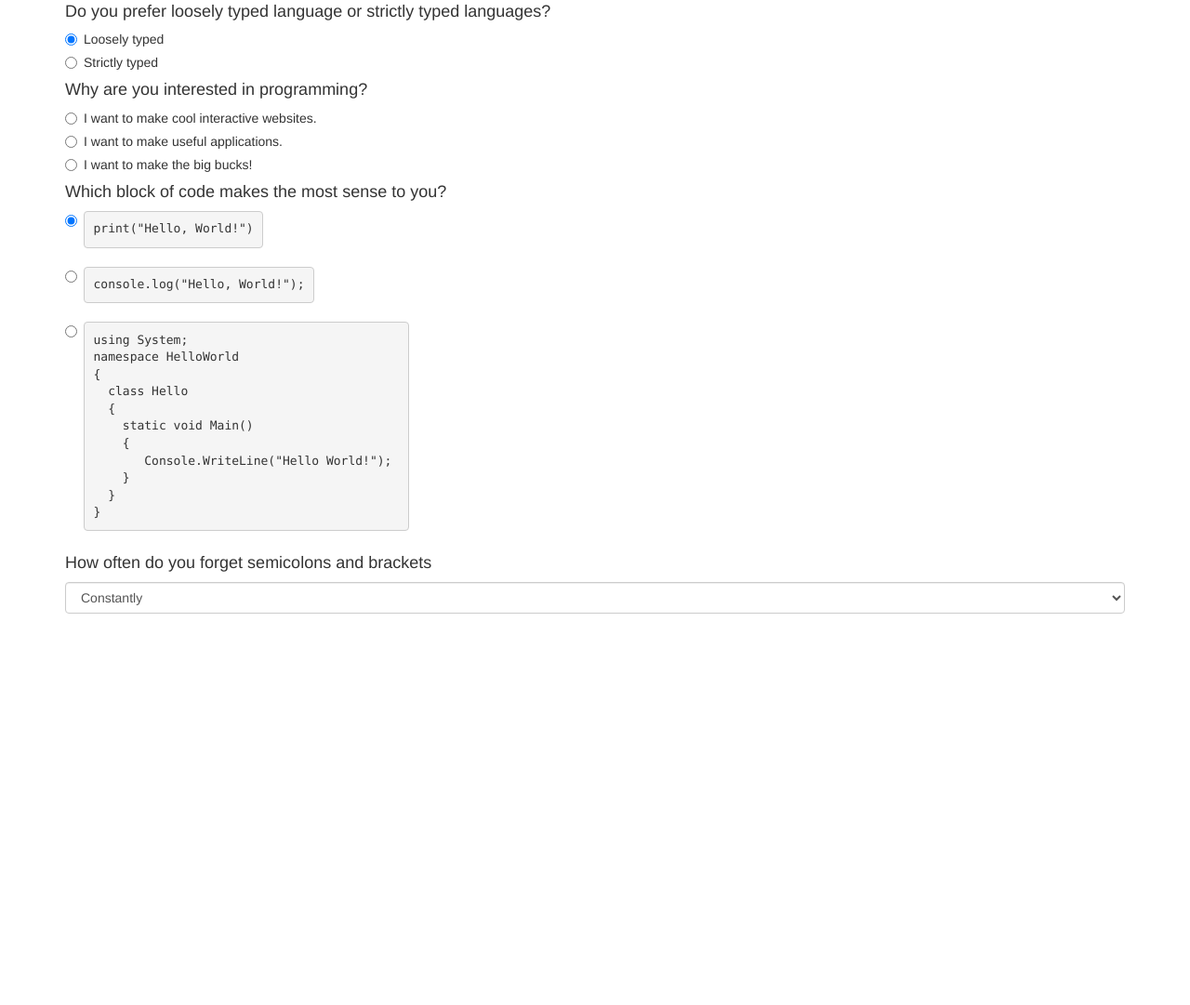
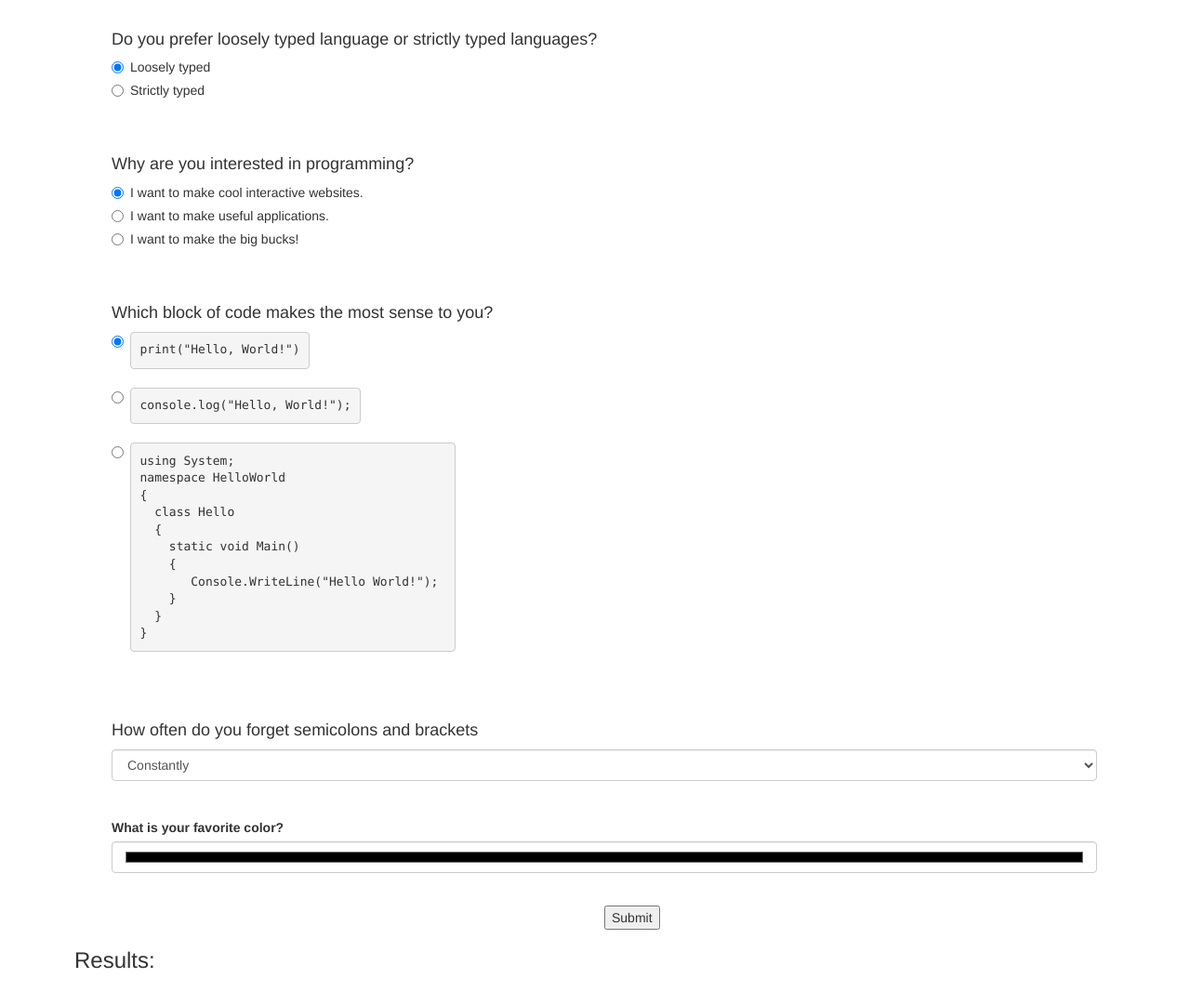
Before and after one commit to jasonhuels/programming-language-suggester, a plain HTML site: page index.html in a window 1280 px wide. Shown: the part 67-1148 px from the top of the page at 93% size. Before the commit the page ends 800 px from the top, so only its background shows below. Drawn offline with Linux system fonts and the light colour scheme.

Commit message:
add javascript to get values from the form on submit

```diff
--- a/css/styles.css
+++ b/css/styles.css
@@ -0,0 +1,18 @@
+.question {
+  padding: 20px;
+}
+
+#submit {
+  margin-left: 50%;
+  margin-right: 50%;
+}
+
+form {
+  padding-left: 20px;
+}
+
+.container {
+  padding-bottom: 50px;
+  padding-left: 25px;
+  padding-right: 25px;
+}
--- a/index.html
+++ b/index.html
@@ -11,6 +11,8 @@
     <div class="container">
       <h1>Which Programming Language is Right For You?</h1>
       <form class="questionaire" action="index.html" method="post">
+
+        <div class="question">
           <h4>Do you prefer loosely typed language or strictly typed languages?</h4>
           <div class="radio">
             <label>
@@ -24,9 +26,12 @@
               Strictly typed
             </label>
           </div>
+        </div>
 
+
+        <div class="question">
+          <div class="radio">
             <h4>Why are you interested in programming?</h4>
-        <div class="radio">
             <label>
               <input type="radio" name="interest" value="loose" checked>
               I want to make cool interactive websites.
@@ -44,35 +49,51 @@
               I want to make the big bucks!
             </label>
           </div>
+        </div>
 
+        <div class="question">
           <h4>Which block of code makes the most sense to you?</h4>
           <div class="radio">
             <label>
-            <input type="radio" name="interest" value="loose" checked>
+              <input type="radio" name="code" value="loose" checked>
               <pre>print("Hello, World!")</pre>
             </label>
           </div>
           <div class="radio">
             <label>
-            <input type="radio" name="interest" value="strict">
+              <input type="radio" name="code" value="strict">
               <pre>console.log("Hello, World!");</pre>
             </label>
           </div>
           <div class="radio">
             <label>
-            <input type="radio" name="interest" value="strict">
+              <input type="radio" name="code" value="strict">
               <pre>using System; <br>namespace HelloWorld <br>{ <br>  class Hello <br>  { <br>    static void Main() <br>    { <br>       Console.WriteLine("Hello World!"); <br>    }<br>  }<br>}</pre>
 
             </label>
           </div>
+        </div>
 
+        <div class="question">
           <h4>How often do you forget semicolons and brackets</h4>
           <select class="form-control" id="punctuation">
             <option>Constantly</option>
             <option>Rarely</option>
             <option>Never</option>
           </select>
+        </div>
+
+        <div class="form-group question">
+          <label for="color">What is your favorite color?</label>
+          <input id="color" class="form-control" type="color">
+        </div>
+
+        <button type="submit" name="button" id="submit">Submit</button>
       </form>
+
+      <div class="results">
+        <h3>Results:</h3>
+      </div>
 
     </div>
     <script src="js/jquery-3.4.1.js"></script>
--- a/js/scripts.js
+++ b/js/scripts.js
@@ -0,0 +1,13 @@
+$(function() {
+  $(".questionaire").submit(function(event) {
+    var response1 = $("input:radio[name=types]:checked").val();
+    var response2 = $("input:radio[name=interest]:checked").val();
+    var response3 = $("input:radio[name=code]:checked").val();
+    var response4 = $("#punctuation").val();
+    var favoriteColor = $("#color").val();
+
+    console.log(response1 + " " + response2 + " " + response3 + " " + response4 + favoriteColor);
+
+    event.preventDefault();
+  });
+});
```
Lines whose indentation alone changed are shown as unchanged.
